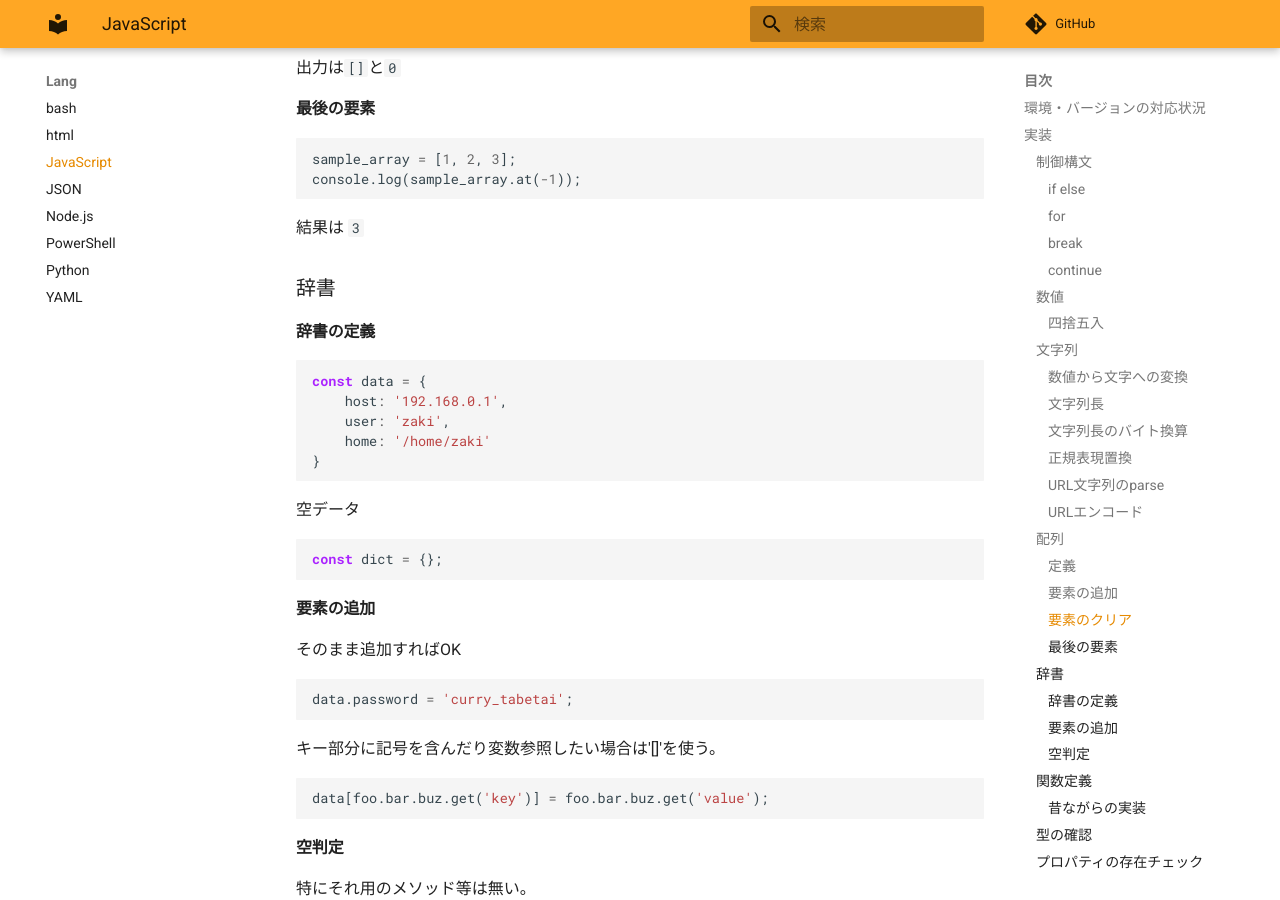
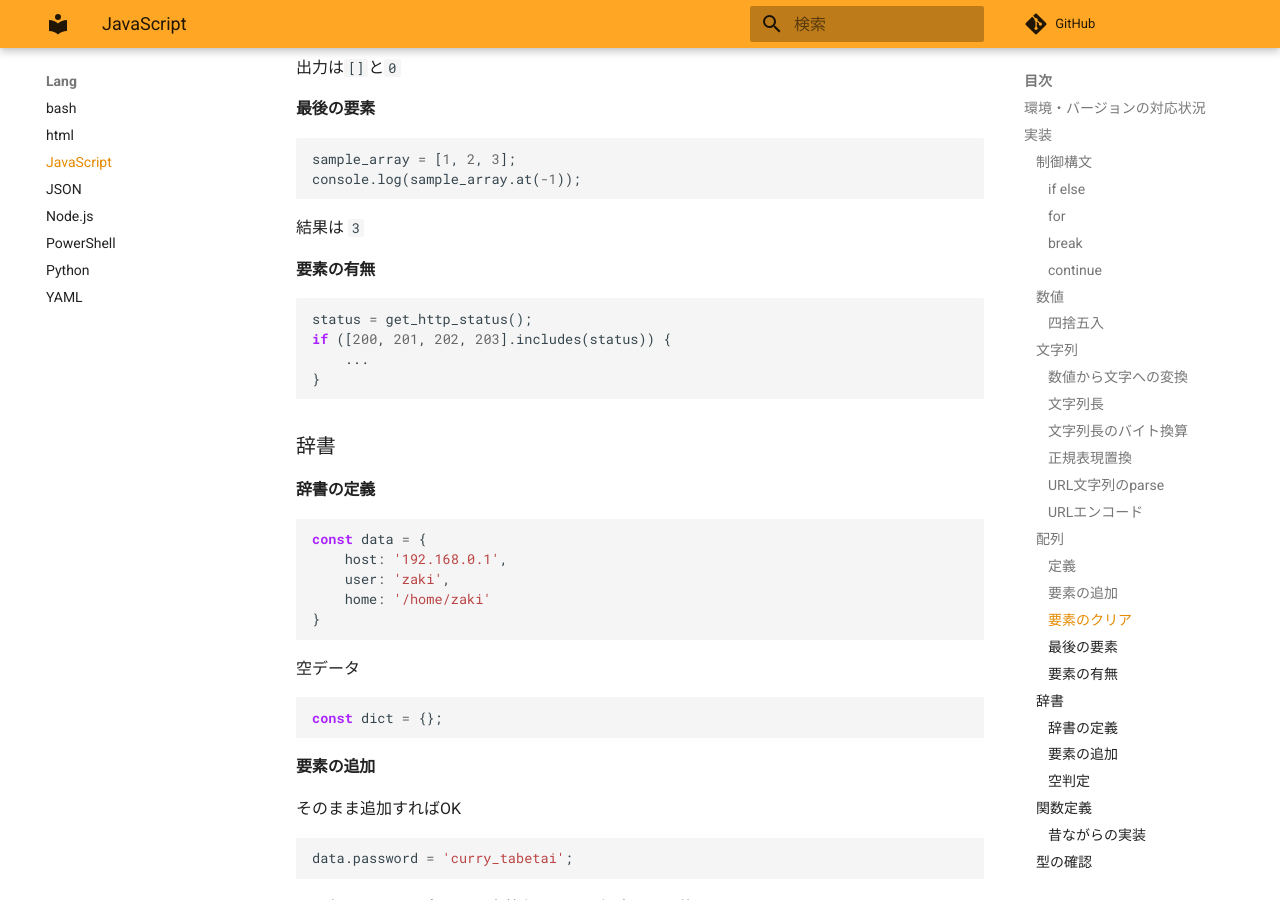
Before and after one commit to zaki-lknr/docs, an MkDocs documentation site: the page built from docs/lang/js.md, in a window 1280 px wide and 900 px high, scrolled down 3263 px. Built offline with MkDocs 1.6.1 and Material for MkDocs 9.7.7, drawn with Linux system fonts in a browser that asks for light colours; comment, search, counter and statistics services are not loaded.

Commit message:
add: lang/javascript: 配列内要素の有無

````diff
--- a/docs/lang/js.md
+++ b/docs/lang/js.md
@@ -171,6 +171,15 @@ console.log(sample_array.at(-1));
 ```
 
 結果は `3`
+
+#### 要素の有無
+
+```js
+status = get_http_status();
+if ([200, 201, 202, 203].includes(status)) {
+    ...
+}
+```
 
 ### 辞書
 
````
